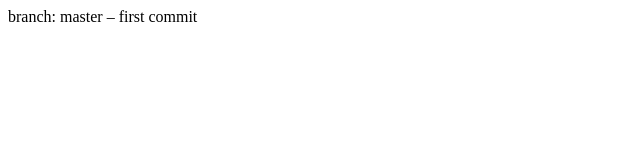
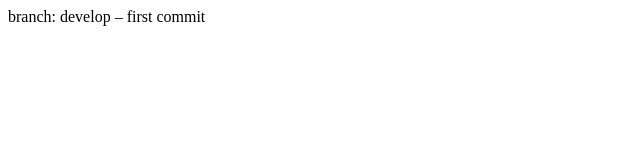
Before and after one commit to brightestsirius/lesson_18, a plain HTML site: page index.html in a window 1280 px wide. Shown: the full height of the page, 0-640 px from the left. Drawn offline with Linux system fonts and the light colour scheme.

Commit message:
On branch develop

```diff
--- a/index.html
+++ b/index.html
@@ -5,6 +5,6 @@
     <title>Title</title>
 </head>
 <body>
-    branch: master – first commit
+    branch: develop – first commit
 </body>
 </html>
```
